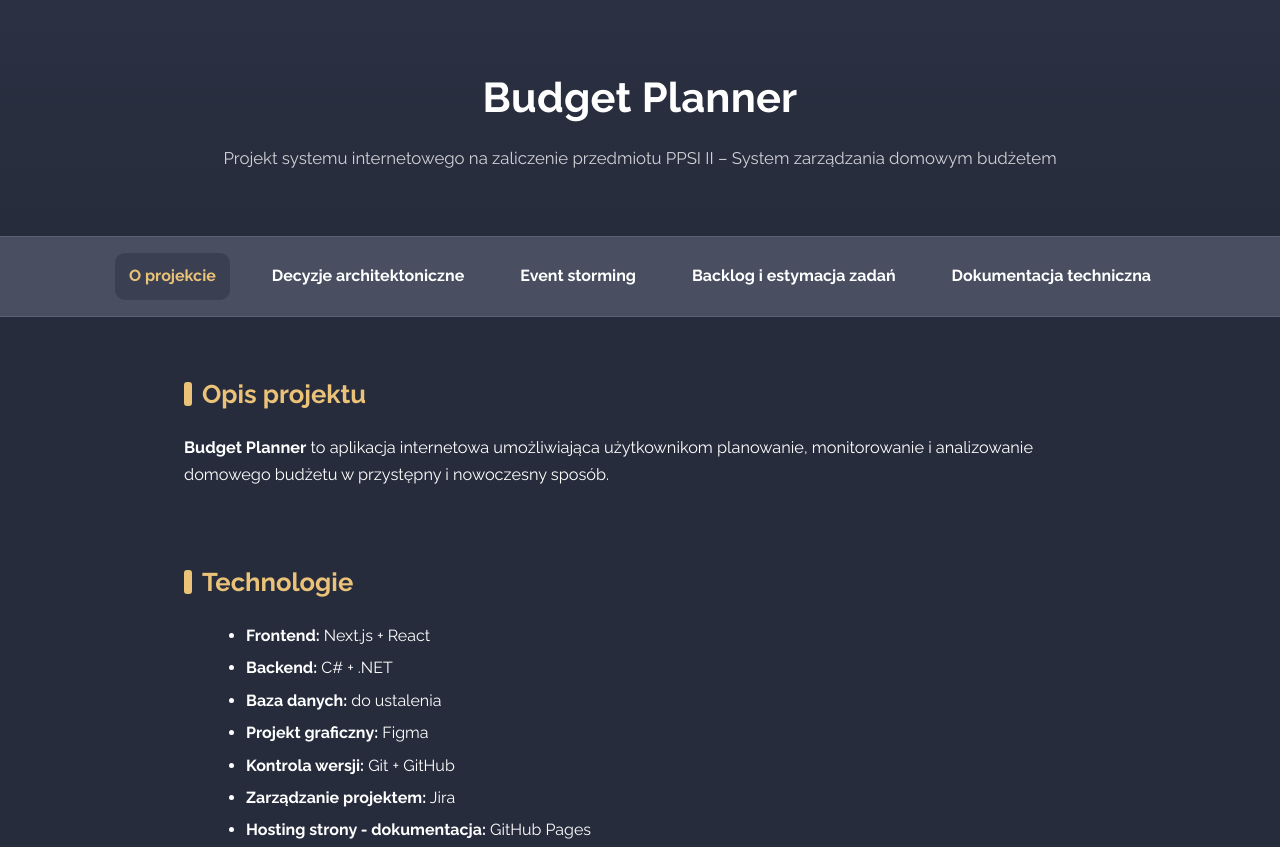
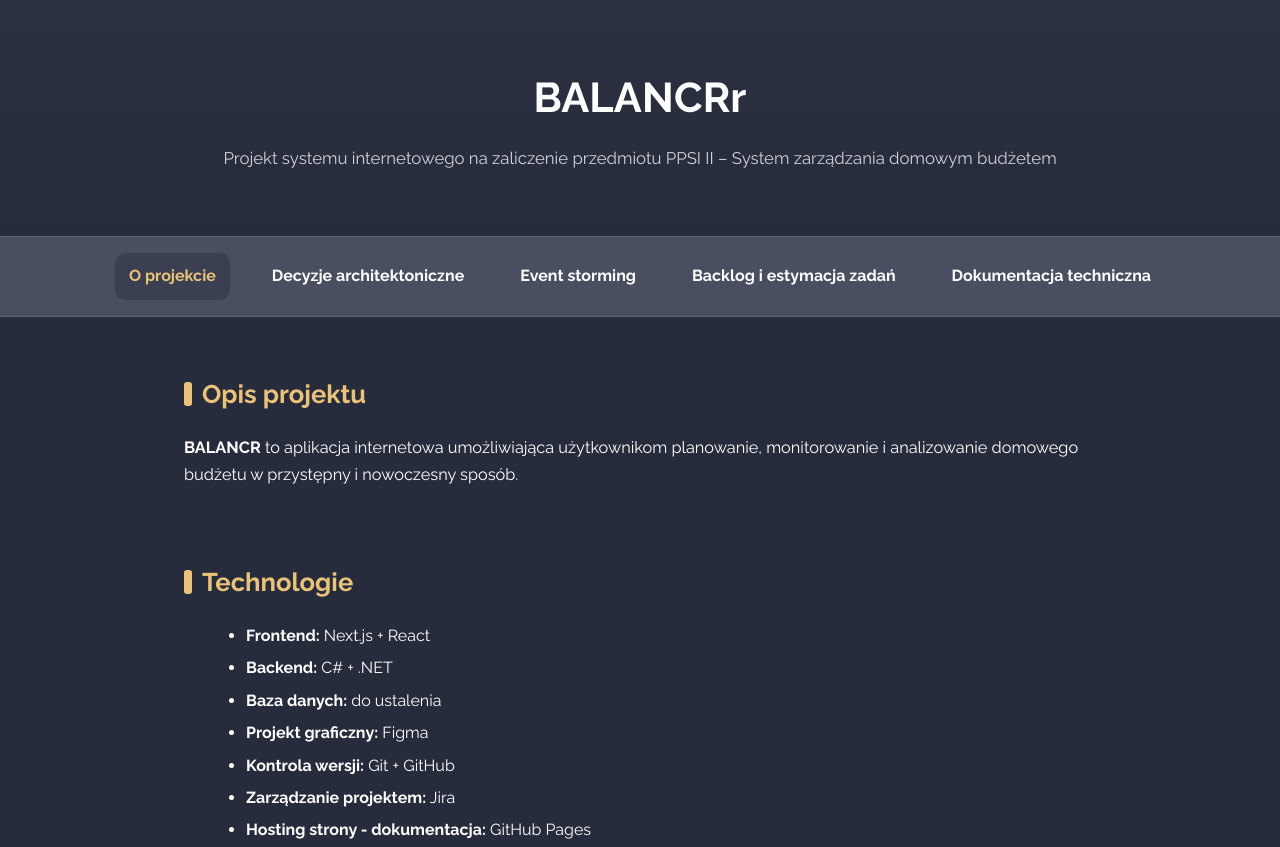
Before and after one commit to AnetaWalczak00/AnetaWalczak00.github.io, a plain HTML site: page docs/main.html in a window 1280 px wide. Shown: the top 847 px of the page. Drawn offline with Linux system fonts and the light colour scheme.

Commit message:
Update main.html

```diff
--- a/docs/main.html
+++ b/docs/main.html
@@ -3,14 +3,14 @@
 <head>
   <meta charset="UTF-8" />
   <meta name="viewport" content="width=device-width, initial-scale=1.0" />
-  <title>Budget Planner</title>
+  <title>BALANCR</title>
   <link rel="stylesheet" href="style.css" />
   <link rel="icon" type="image/x-icon" href="logo_balancr.ico">
   <link href="https://fonts.googleapis.com/css2?family=Raleway:wght@400;600;700&display=swap" rel="stylesheet">
 </head>
 <body>
   <header>
-    <h1>Budget Planner</h1>
+    <h1>BALANCRr</h1>
     <p>Projekt systemu internetowego na zaliczenie przedmiotu PPSI II – System zarządzania domowym budżetem</p>
   </header>
 
@@ -26,7 +26,7 @@
     <section>
       <h2>Opis projektu</h2>
       <p>
-        <b>Budget Planner</b> to aplikacja internetowa umożliwiająca użytkownikom planowanie,
+        <b>BALANCR</b> to aplikacja internetowa umożliwiająca użytkownikom planowanie,
         monitorowanie i analizowanie domowego budżetu w przystępny i nowoczesny sposób.
       </p>
     </section>
```
